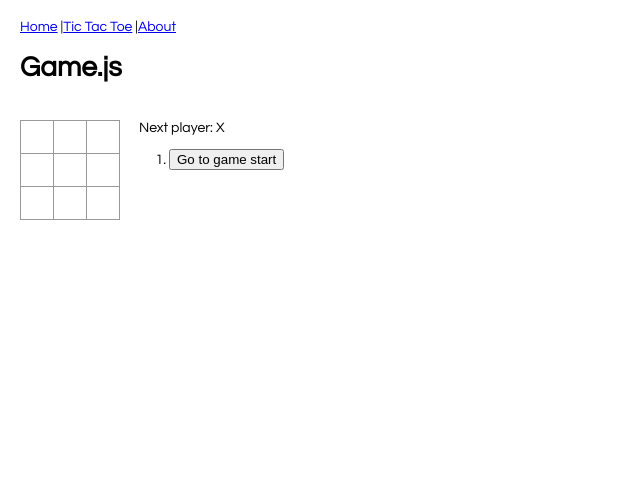
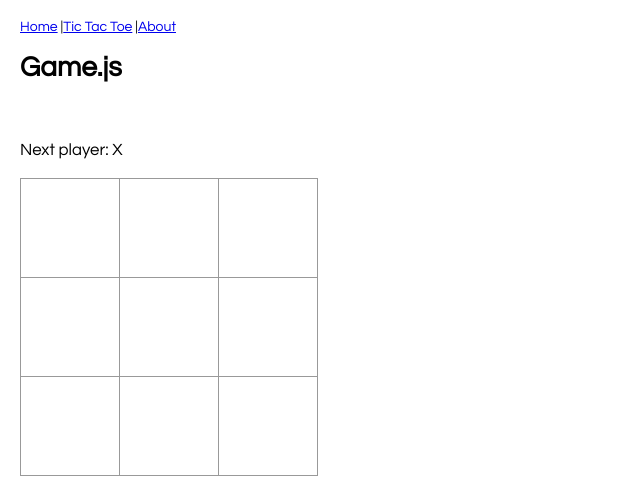
Before and after one commit to dstarr/ReactTicTacToeKata, a React app: page /tictactoe in a window 1280 px wide. Shown: the whole page, without its empty margins (0-640 px from the left). Built offline with nearby package versions, Linux system fonts and the light colour scheme.

Commit message:
removing jumpto functionality and adding css

```diff
--- a/src/components/TicTacToe/Game.css
+++ b/src/components/TicTacToe/Game.css
@@ -1,9 +1,14 @@
 .game {
-    display: flex;
-    flex-direction: row;
+    /* display: flex;
+    flex-direction: row; */
     padding-top: 20px;
 }
 
 .game-info {
-    margin-left: 20px;
+    padding-top: 20px;
 }
+
+.game-status {
+    padding-top: 20px;
+    font-size: larger;
+}
--- a/src/components/TicTacToe/Game.js
+++ b/src/components/TicTacToe/Game.js
@@ -13,13 +13,6 @@ export default class Game extends React.Component {
             stepNumber: 0,
             xIsNext: true,
         };
-    }
-
-    jumpTo(step) {
-        this.setState({
-            stepNumber: step,
-            xIsNext: (step % 2) === 0,
-        });
     }
 
     handleClick(i) {
@@ -49,17 +42,6 @@ export default class Game extends React.Component {
         const current = history[this.state.stepNumber];
         const winner = calculateWinner(current.squares);
 
-        const moves = history.map((step, move) => {
-            const desc = move ?
-                'Go to move #' + move :
-                'Go to game start';
-            return (
-                <li key={move}>
-                    <button onClick={() => this.jumpTo(move)}>{desc}</button>
-                </li>
-            );
-        });
-
         let status;
         if (winner) {
             status = 'Winner: ' + winner;
@@ -70,16 +52,16 @@ export default class Game extends React.Component {
         return (
             <>
                 <h1>Game.js</h1>
+                <div className="game-info">
+                    <div className='game-status'>{status}</div>
+                </div>
+
                 <div className="game">
-                     <div className="game-board">
+                    <div className="game-board">
                         <Board
                             squares={current.squares}
                             onClick={(i) => this.handleClick(i)}
                         />
-                    </div>
-                    <div className="game-info">
-                        <div>{status}</div>
-                        <ol>{moves}</ol>
                     </div>
                 </div>
             </>
--- a/src/components/TicTacToe/Square.css
+++ b/src/components/TicTacToe/Square.css
@@ -2,15 +2,15 @@
     background: #fff;
     border: 1px solid #999;
     float: left;
-    font-size: 24px;
+    font-size: 72px;
     font-weight: bold;
-    line-height: 34px;
-    height: 34px;
+    line-height: 100px;
+    height: 100px;
     margin-right: -1px;
     margin-top: -1px;
     padding: 0;
     text-align: center;
-    width: 34px;
+    width: 100px;
 }
 
 .square:focus {
```
Also changed, not shown: src/components/About/About.js (added, +10 -0 lines), src/components/Home.js (added, +13 -0 lines).
